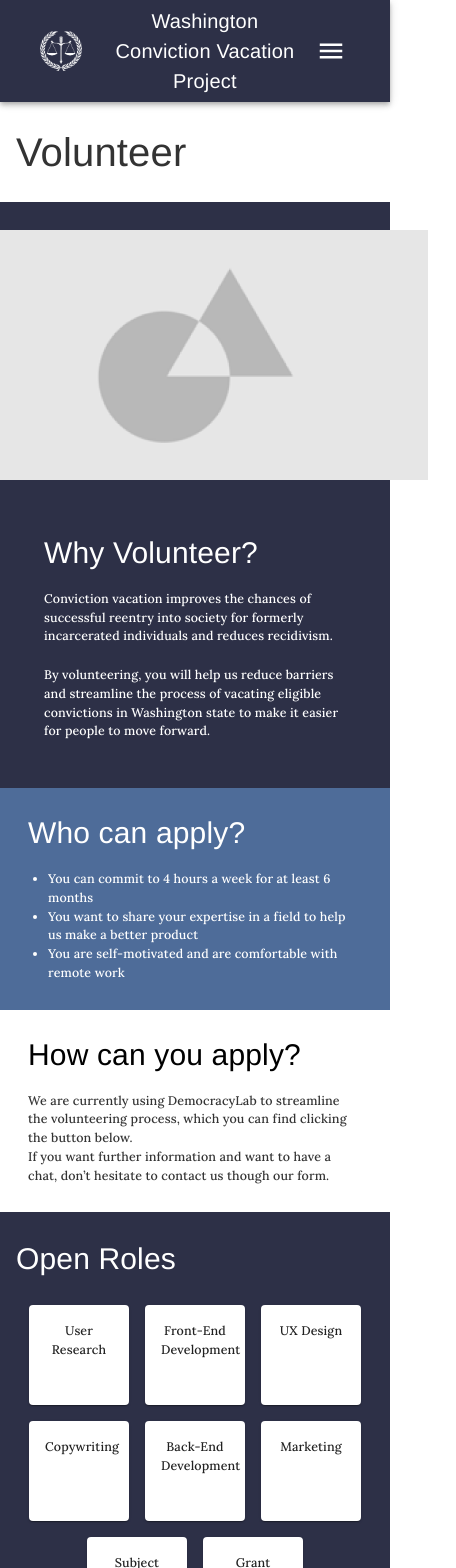
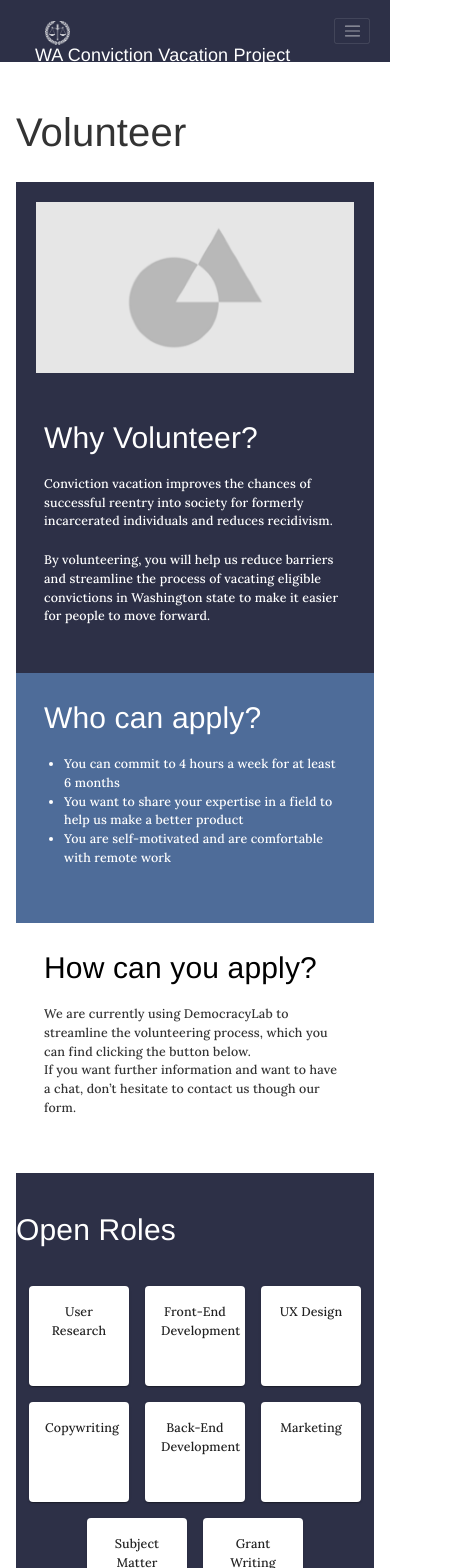
Before and after one commit to openseattle/clearviction-v1, a React (Create React App) app: page /volunteer in a window 390 px wide. Shown: the top 1568 px of the page, 456 px wide, since content can reach past the window. Built offline with nearby package versions, Linux system fonts and the light colour scheme.

Commit message:
udpate about page add responsive container

```diff
--- a/src/App.js
+++ b/src/App.js
@@ -10,6 +10,7 @@ import AboutPage from "./Pages/AboutPage";
 import ContactPage from "./Pages/ContactPage";
 import VolunteerPage from "./Pages/VolunteerPage";
 import Footer from "./Components/Footer";
+import Navigation from "./Components/Navigation";
 
 function App() {
   return (
@@ -19,7 +20,8 @@ function App() {
       style={{ display: "flex", flexDirection: "column", minHeight: "100vh" }}
     >
         <CssBaseline />
-        <NavigationAlt />
+        {/* <NavigationAlt /> */}
+        <Navigation />
         <Switch>
           <Route path="/404">
             <ErrorPage />
--- a/src/Pages/AboutPage.jsx
+++ b/src/Pages/AboutPage.jsx
@@ -30,8 +30,8 @@ const useStyles = makeStyles({
     borderRadius: 0,
   },
   ourTeam: {
-    marginTop: "2em",
-    marginBottom: "2em",
+    marginTop: "2rem",
+    marginBottom: "2rem",
   },
 });
 
@@ -49,37 +49,24 @@ const AboutPage = () => {
         <Grid container spacing={2}>
           <Grid item lg={6} md={6} sm={12}>
             <Card className={classes.infoDark} variant="outlined">
-              <CardActionArea>
-                <CardContent>
-                  <Typography variant="h5">
-                    Washingtonians will face significant barriers to daily life
-                    after completing their sentence, making it harder to access
-                    housing, employment, and community. The first step in
-                    overcoming these barriers is to vacate the conviction (a
-                    process which hides the conviction record from background
-                    checks and makes it legal to answer, “No, I have never been
-                    convicted of a crime,” in a job interview or housing
-                    application).
-                  </Typography>
-                </CardContent>
-              </CardActionArea>
+              <CardContent>
+                <Typography variant="h5">Content</Typography>
+              </CardContent>
             </Card>
           </Grid>
           <Grid item lg={6} md={6} sm={12}>
             <Card className={classes.infoLight} variant="outlined">
               <CardContent>
-                <Typography variant="h5">
-                  We are a civic-tech open-source project, run by volunteers
-                  with different backgrounds from all over the world. CVP is
-                  associated with Democracy Lab and Open Seattle org.
-                </Typography>
+                <Typography variant="h5">Content</Typography>
               </CardContent>
             </Card>
           </Grid>
         </Grid>
 
         <Box className={classes.ourTeam}>
-          <Typography variant="h2">Our Team</Typography>
+          <Typography style={{ marginBottom: "1rem" }} variant="h2">
+            Our Team
+          </Typography>
           <Typography variant="h5">
             We are a group of dedicated volunteers working together to create
             tools that help people navigate the conviction vacation process. We
--- a/src/Pages/VolunteerPage.jsx
+++ b/src/Pages/VolunteerPage.jsx
@@ -1,4 +1,10 @@
-import { Box, Grid, makeStyles, Typography, Container } from "@material-ui/core";
+import {
+  Box,
+  Grid,
+  makeStyles,
+  Typography,
+  Container,
+} from "@material-ui/core";
 import placeholder from "../Assets/placeholder_contact.png";
 import HeroPanel from "../Components/HeroPanel";
 import RolesDisplay from "../Components/RolesDisplay";
@@ -22,22 +28,18 @@ const VolunteerPage = () => {
     <>
       <Container maxWidth="lg">
         <HeroPanel title="Volunteer" />
-      </Container>
-
         <Box style={{ backgroundColor: "var(--dark-blue)" }}>
-    <Container maxWidth="lg">
-
-      <Grid
-        container
-        justifyContent="center"
-        alignItems="center"
-      >
+          <Grid container justifyContent="center" alignItems="center">
             <Grid item md={6}>
               <Box justifyContent="center" display="flex">
                 <Box
                   component="img"
                   src={placeholder}
-              style={{ maxHeight: "250px", maxWidth: "500px", margin: "2em" }}
+                  style={{
+                    maxHeight: "250px",
+                    maxWidth: "100%",
+                    padding: "2rem",
+                  }}
                 />
               </Box>
             </Grid>
@@ -48,20 +50,20 @@ const VolunteerPage = () => {
                     Why Volunteer?
                   </Typography>
                   <Typography className={classes.textColor} variant="body1">
-                Conviction vacation improves the chances of successful reentry
-                into society for formerly incarcerated individuals and reduces
-                recidivism.
+                    Conviction vacation improves the chances of successful
+                    reentry into society for formerly incarcerated individuals
+                    and reduces recidivism.
                   </Typography>
                   <Typography className={classes.textColor} variant="body1">
-                By volunteering, you will help us reduce barriers and streamline
-                the process of vacating eligible convictions in Washington state
-                to make it easier for people to move forward.
+                    By volunteering, you will help us reduce barriers and
+                    streamline the process of vacating eligible convictions in
+                    Washington state to make it easier for people to move
+                    forward.
                   </Typography>
                 </Box>
               </Box>
             </Grid>
           </Grid>
-      </Container>
         </Box>
         <Grid
           container
@@ -74,7 +76,7 @@ const VolunteerPage = () => {
             md={6}
             style={{
               backgroundColor: "var(--light-blue)",
-            width: "100%",
+              height: "250px",
               justifyContent: "center",
               display: "flex",
             }}
@@ -101,16 +103,20 @@ const VolunteerPage = () => {
             style={{
               backgroundColor: "white",
               justifyContent: "center",
+              height: "250px",
               display: "flex",
             }}
           >
             <Box style={{ maxWidth: "500px", margin: "2em" }}>
-            <Typography className={classes.textAltColor} variant="h2">How can you apply?</Typography>
+              <Typography className={classes.textAltColor} variant="h2">
+                How can you apply?
+              </Typography>
               <Typography variant="body1">
-              We are currently using DemocracyLab to streamline the volunteering
-              process, which you can find clicking the button below.
+                We are currently using DemocracyLab to streamline the
+                volunteering process, which you can find clicking the button
+                below.
               </Typography>
-            <Typography  variant="body1">
+              <Typography variant="body1">
                 If you want further information and want to have a chat, don’t
                 hesitate to contact us though our form.
               </Typography>
@@ -118,19 +124,19 @@ const VolunteerPage = () => {
           </Grid>
         </Grid>
         <Box style={{ backgroundColor: "var(--dark-blue)" }}>
-      <Container maxWidth="lg">
-
-        <Typography className={classes.textColor} style={{marginTop: "1em", marginBottom: "1em"}} variant="h2">
+          <Typography
+            className={classes.textColor}
+            style={{ paddingTop: "4rem", marginBottom: "4rem" }}
+            variant="h2"
+          >
             Open Roles
           </Typography>
           <RolesDisplay />
-        <Box justifyContent="center" display="flex">
+          <Box justifyContent="center" display="flex" style={{padding: "4rem"}}>
             <SecondaryButton text="Join Us" />
           </Box>
+        </Box>
       </Container>
-
-      </Box>
-
     </>
   );
 };
```
Lines whose indentation alone changed are shown as unchanged.
